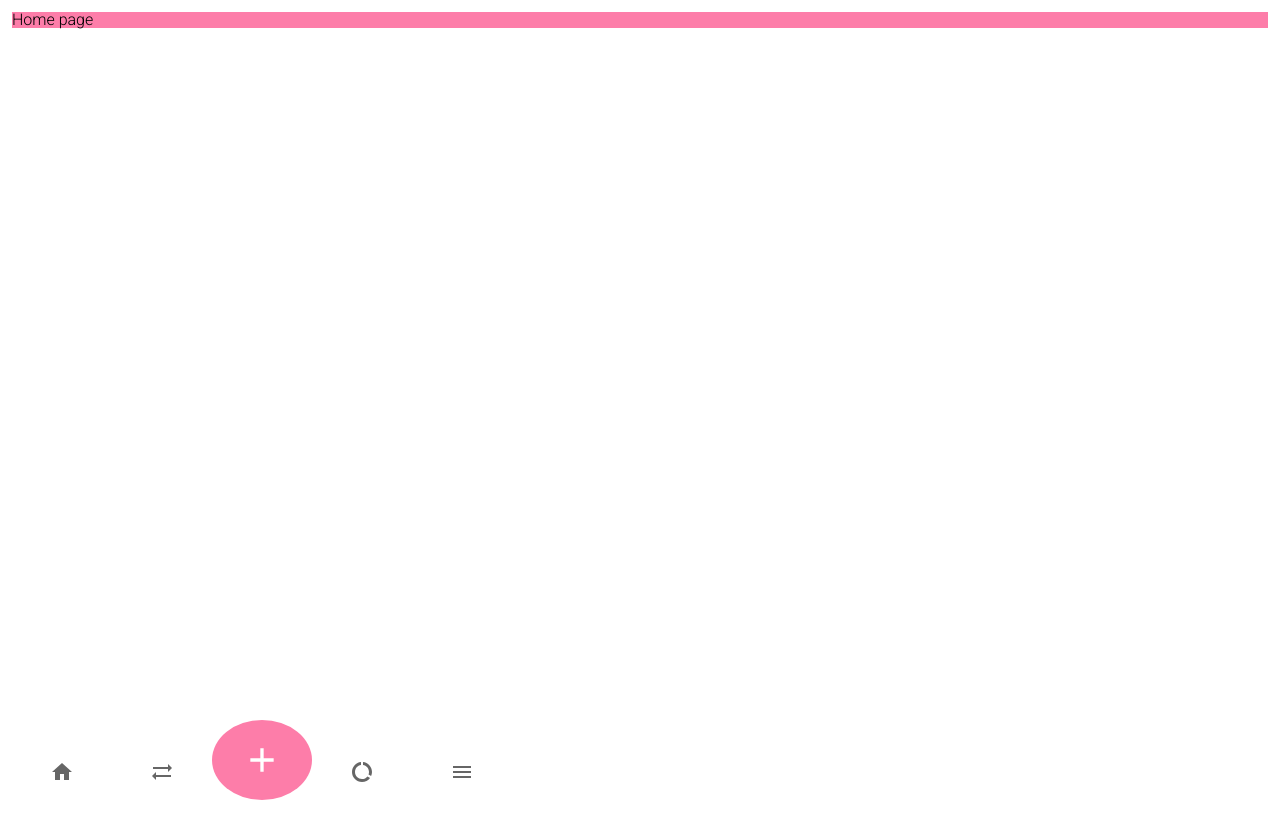
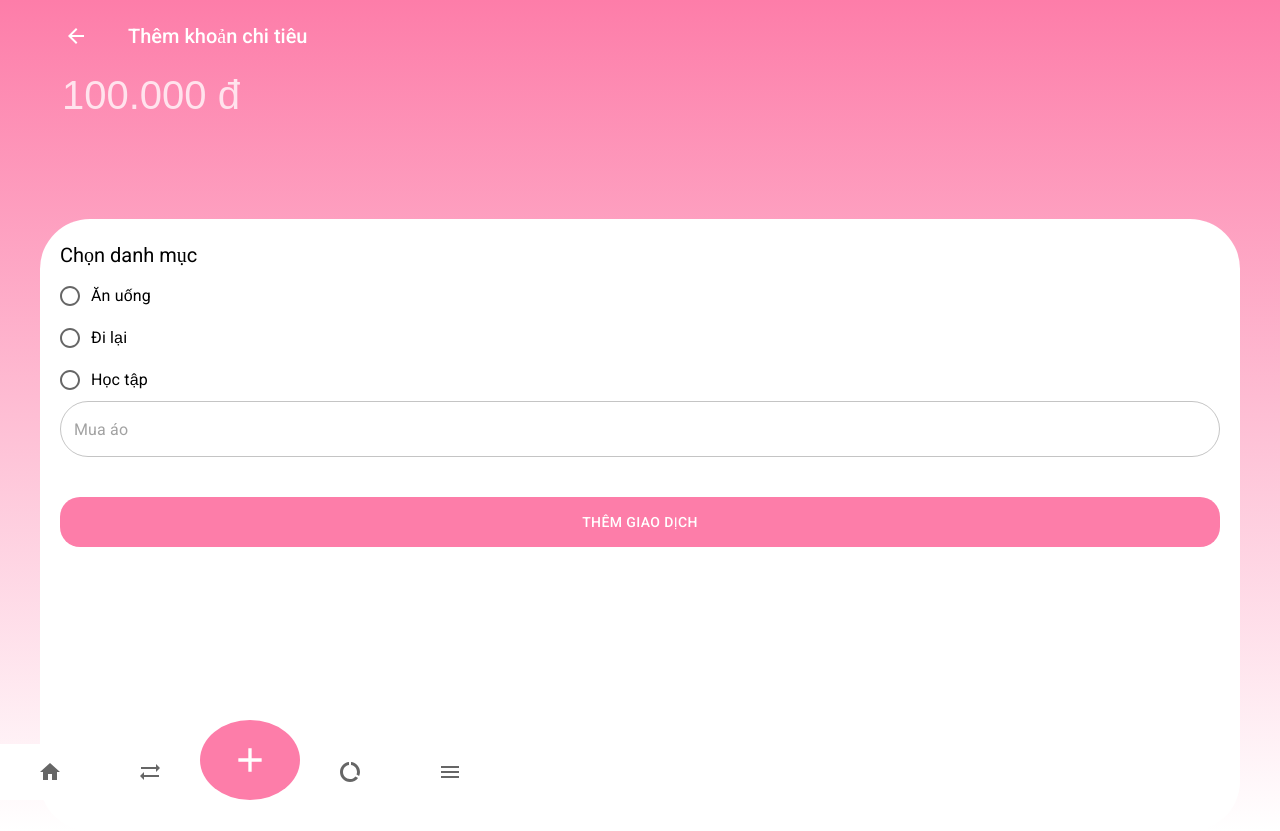
Before and after one commit to minhquan0509/financial-fe, a React (Create React App) app: page /spendings-add in a window 1280 px wide. Built offline with nearby package versions, Linux system fonts and the light colour scheme; a web font is replaced by a local one.

Commit message:
Add spending page

```diff
--- a/src/css/style.css
+++ b/src/css/style.css
@@ -40,11 +40,15 @@ body {
 
 #root {
   min-height: 100vh;
-  padding: 12px;
 }
 
 .container {
   background-color: #fd7da9;
+  min-height: 100vh;
+}
+
+.home {
+  background-image: linear-gradient(to bottom, #fd7da9, #fff);
 }
 
 .MuiBottomNavigation-root {
@@ -105,3 +109,80 @@ body {
 .footer-nav {
   display: contents;
 }
+
+.spending-add-header {
+  display: flex !important;
+  justify-content: start;
+  align-items: center;
+  color: #fff;
+  font-size: 20px;
+  font-weight: 500;
+  padding-top: 24px;
+}
+
+.spending-add-title {
+  margin-left: 40px;
+}
+
+.spending-add-body {
+  margin-top: 24px;
+  padding: 0 !important;
+}
+
+.spending-add-money {
+  border: none;
+  background-color: transparent;
+  font-size: 40px;
+  max-width: 200px;
+  color: #ffe3ed;
+  margin-left: 20px;
+}
+
+.spending-add-money::placeholder {
+  color: #ffe3ed;
+}
+
+input:focus {
+  border: none;
+}
+
+.spending-add-form_wrapper {
+  margin-top: 100px;
+  border-radius: 50px;
+  height: 70vh;
+  background-color: #fff;
+  padding: 26px 20px;
+}
+
+.css-vqmohf-MuiButtonBase-root-MuiRadio-root.Mui-checked {
+  color: #fd7da9 !important;
+}
+
+.MuiSvgIcon-root {
+  /* color: #fd7da9 !important; */
+}
+
+.spending-add-form_label {
+  font-size: 20px;
+}
+
+.spending-add-form_radio-group {
+  margin-top: 10px;
+}
+
+.spending-add-form_text {
+  width: 100%;
+}
+
+.css-9ddj71-MuiInputBase-root-MuiOutlinedInput-root {
+  border-radius: 40px !important;
+}
+
+.spending-add-form_button {
+  color: #fff !important;
+  background-color: #fd7da9 !important;
+  margin-top: 40px !important;
+  width: 100%;
+  border-radius: 20px !important;
+  height: 50px;
+}
--- a/src/index.js
+++ b/src/index.js
@@ -4,6 +4,10 @@ import "./index.css";
 import App from "./App";
 import reportWebVitals from "./reportWebVitals";
 import "@fontsource/roboto/300.css";
+import "@fontsource/roboto/400.css";
+import "@fontsource/roboto/500.css";
+import "@fontsource/roboto/700.css";
+
 import "./css/style.css";
 import { BrowserRouter } from "react-router-dom";
 
--- a/src/pages/SpendingAdd.jsx
+++ b/src/pages/SpendingAdd.jsx
@@ -1,7 +1,67 @@
+import {
+  Button,
+  Container,
+  FormControlLabel,
+  Radio,
+  RadioGroup,
+  TextField,
+} from "@mui/material";
+import ArrowBackIcon from "@mui/icons-material/ArrowBack";
+import { useState } from "react";
 function SpendingAdd() {
+  const [category, setCategory] = useState("");
+  const handleChangeCategory = (event) => {
+    setCategory(event.target.value);
+  };
+
   return (
     <div className="home container">
-      <h1>Home page</h1>
+      <Container className="spending-add-header">
+        <ArrowBackIcon />
+        <h2 className="spending-add-title">Thêm khoản chi tiêu</h2>
+      </Container>
+      <Container className="spending-add-body">
+        <form>
+          <input
+            className="spending-add-money"
+            type="number"
+            name=""
+            id=""
+            placeholder="100.000 đ"
+          />
+          <div className="spending-add-form_wrapper">
+            <label className="spending-add-form_label">Chọn danh mục</label>
+            <RadioGroup
+              className="spending-add-form_radio-group"
+              name="controlled-radio-buttons-group"
+              value={category}
+              onChange={handleChangeCategory}
+            >
+              <FormControlLabel
+                value="eat"
+                control={<Radio />}
+                label="Ăn uống"
+              />
+              <FormControlLabel
+                value="transport"
+                control={<Radio />}
+                label="Đi lại"
+              />
+              <FormControlLabel
+                value="learn"
+                control={<Radio />}
+                label="Học tập"
+              />
+            </RadioGroup>
+            <TextField
+              className="spending-add-form_text"
+              style={{ borderRadius: "20px !important" }}
+              placeholder="Mua áo"
+            />
+            <Button className="spending-add-form_button">Thêm giao dịch</Button>
+          </div>
+        </form>
+      </Container>
     </div>
   );
 }
```
